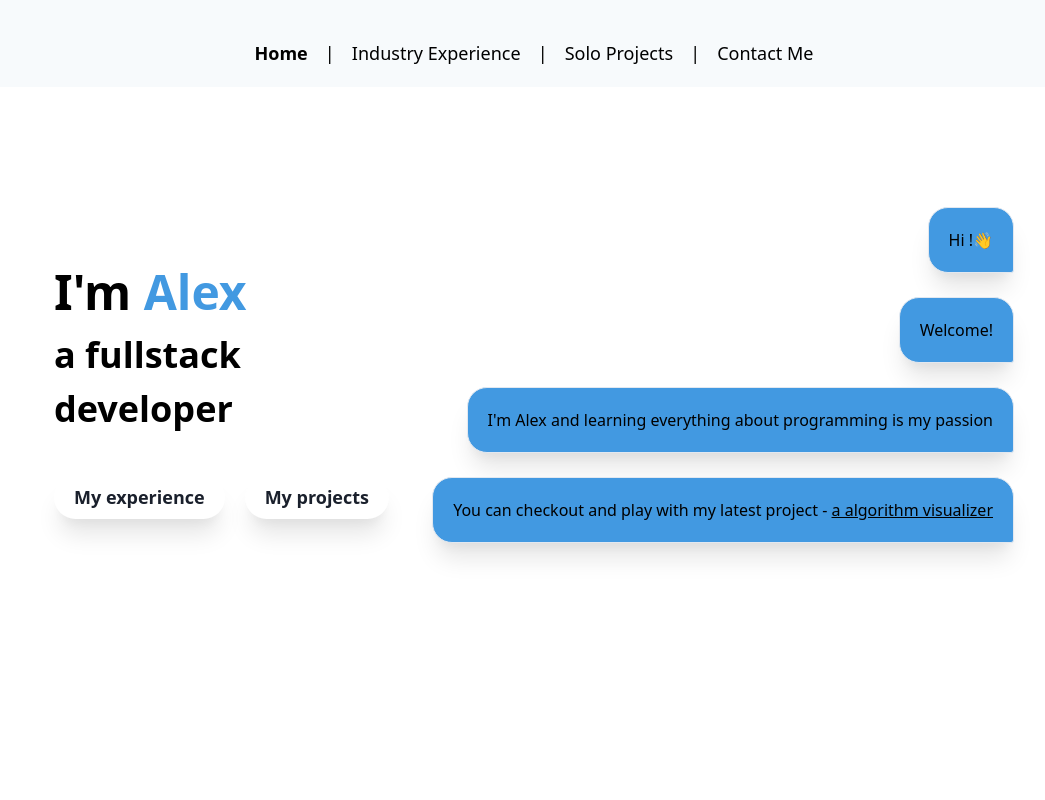
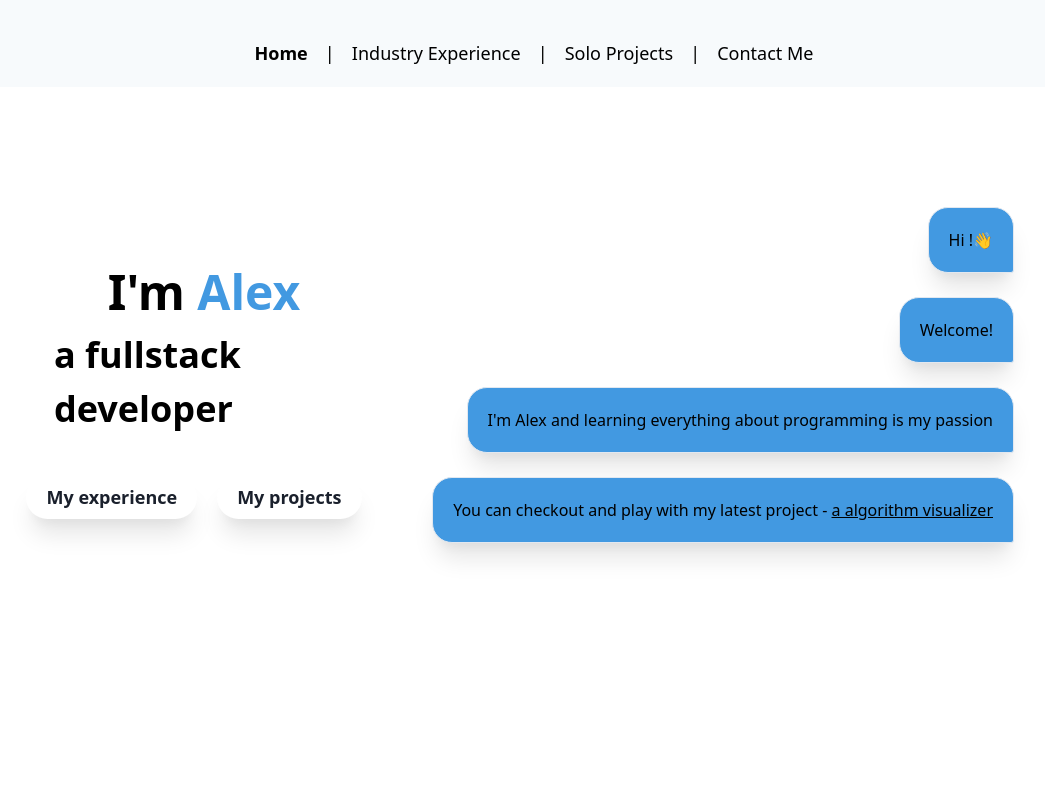
Before and after one commit to windows-user0/portfolio, a React (Create React App) app: page / in a window 1280 px wide. Shown: the top 800 px of the page, without its empty margins (106-1151 px from the left). Built offline with nearby package versions, Linux system fonts and the light colour scheme.

Commit message:
Lineup hero

```diff
--- a/src/components/ChatBubbles.tsx
+++ b/src/components/ChatBubbles.tsx
@@ -7,7 +7,7 @@ export default () => {
 
     return (
         <div
-            className="flex flex-col lg:w-1/2 max-w-5xl w-3/4 lg:w-full lg:justify-center  pt-16 lg:pt-10 items-end"
+            className="flex flex-col lg:w-1/2 max-w-2xl w-3/4 lg:w-full lg:justify-center  pt-16 lg:pt-10 items-end"
             style={{ minHeight: "40vh" }}
         >
             {chatCounter >= 0 && (
--- a/src/pages/Home.tsx
+++ b/src/pages/Home.tsx
@@ -5,8 +5,8 @@ import ChatBubbles from "../components/ChatBubbles";
 export default () => {
     return (
         <div className="flex flex-col pt-5 lg:pt-20 content-center items-center justify-center">
-            <div className="flex  flex-col lg:flex-row w-full lg:w-3/4  items-end lg:items-center">
-                <div className="flex flex-col    lg:pr-5 justify-center w-full  md:text-left text-center md:w-1/3">
+            <div className="flex  flex-col lg:flex-row w-full lg:w-3/4 justify-center  items-end lg:items-center">
+                <div className="flex flex-col    lg:pr-5 justify-center w-full items-center   md:text-left text-center md:w-1/3">
                     <div className="text-5xl font-black pt-16">
                         I'm <span className="text-blue-500">Alex</span>
                     </div>
```
